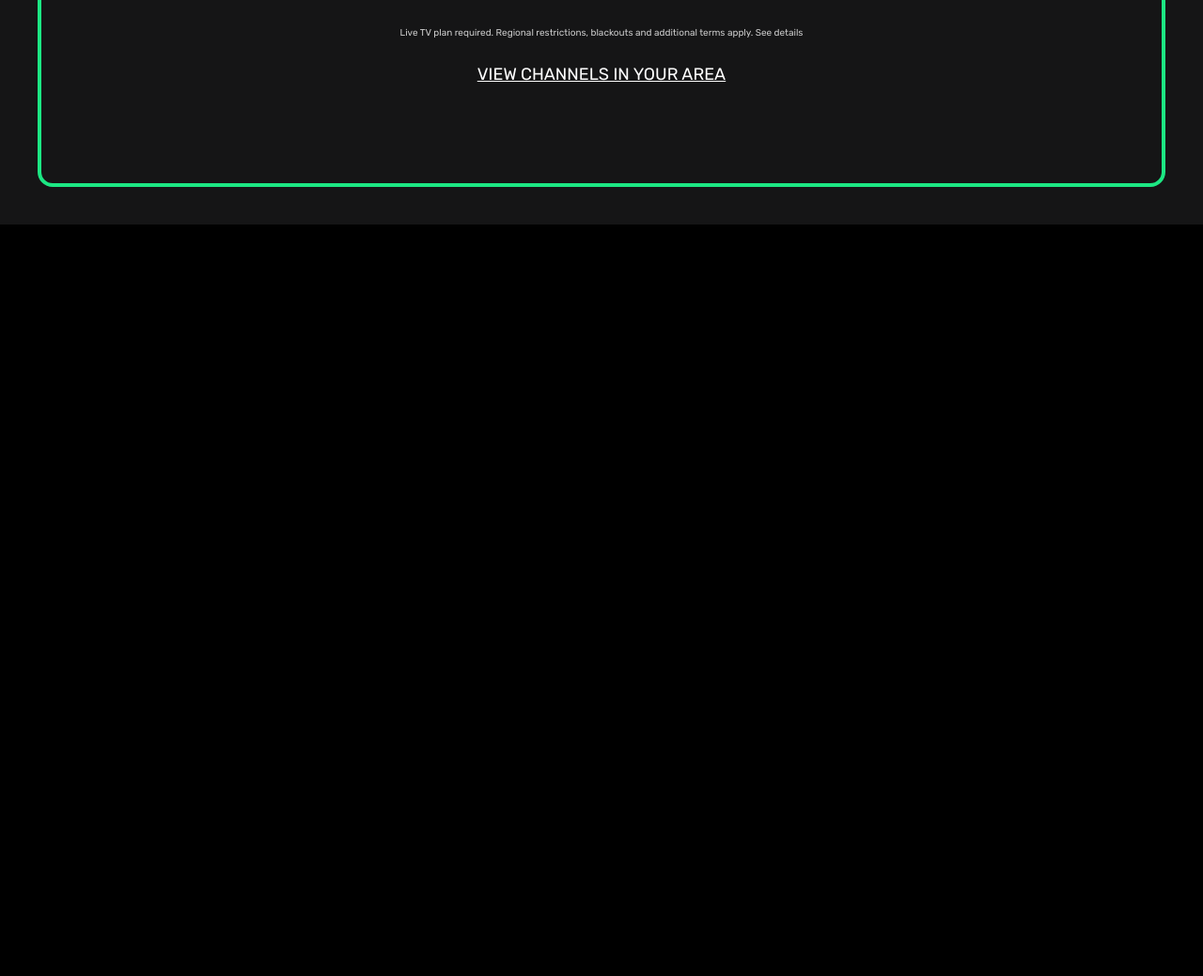
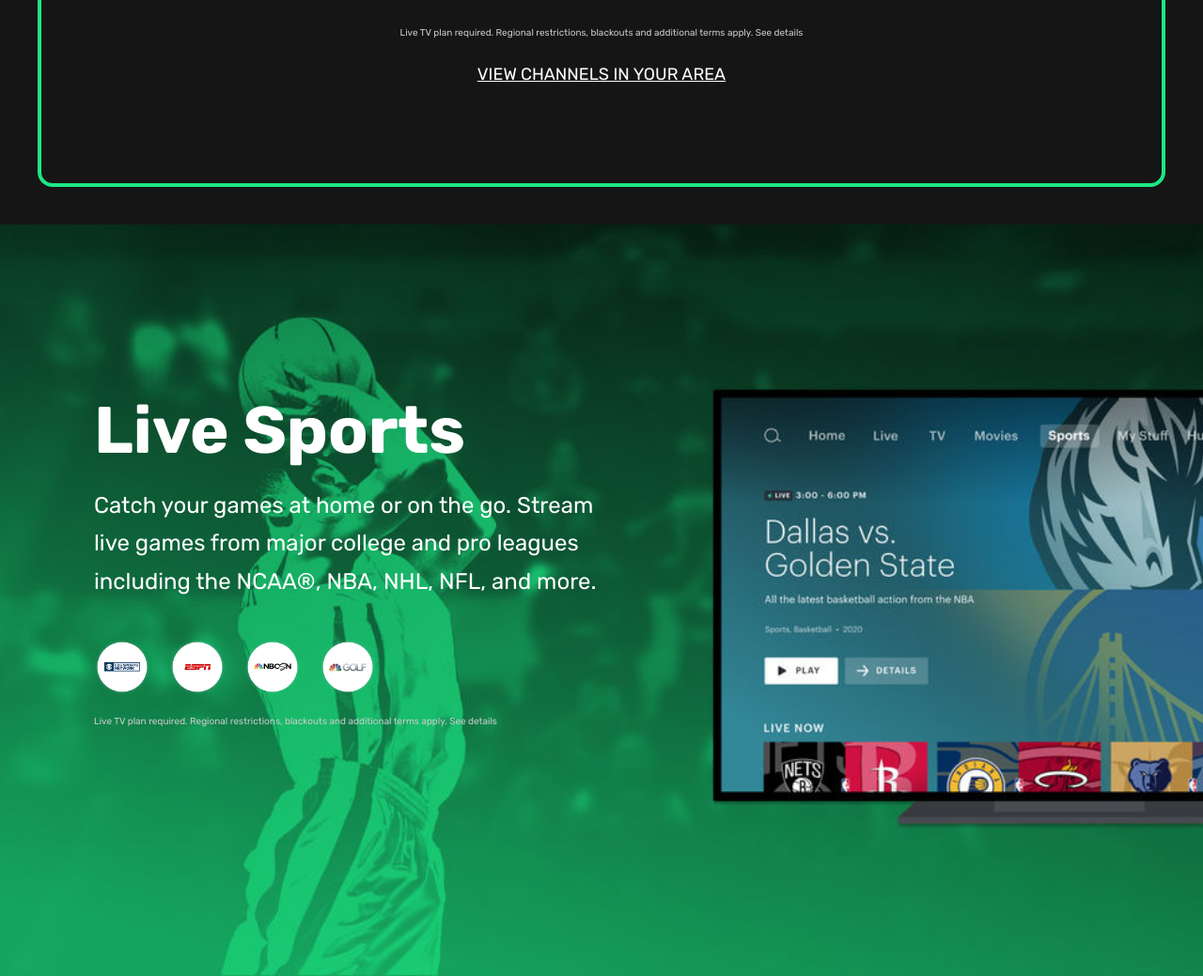
Before and after one commit to tichif/hulu-wevpage-clone, a plain HTML site: page index.html in a window 1280 px wide. Shown: the part 2004-3043 px from the top of the page at 94% size. Before the commit the page ends 2243 px from the top, so only its background shows below. Drawn offline with Linux system fonts and the light colour scheme.

Commit message:
Create the live-sports section

```diff
--- a/css/style.css
+++ b/css/style.css
@@ -265,6 +265,41 @@
   text-decoration: underline;
 }
 
+/* live-sports */
+.live-sports {
+  background: url('../images/live-sports.jpg') no-repeat center center/cover;
+  height: 800px;
+  position: relative;
+}
+
+.live-sports-content{
+  position: absolute;
+  top: 160px;
+  left: 100px;
+  max-width: 550px;
+}
+
+.live-sports-logos{
+  width: 300px;
+  margin-top: 40px;
+  display: flex;
+  align-items: center;
+  justify-content: space-between;
+}
+
+.live-sports-logos > div {
+  background: url('../images/network-logo-bg.png') no-repeat center center/cover;
+  height: 60px;
+  width: 60px;
+  display: flex;
+  justify-content: center;
+  align-items: center;
+}
+
+.live-sports-logos img {
+  width: 40px;
+}
+
 /* Media queries */
 @media(max-width:1100px){
   /* categories */
@@ -327,4 +362,15 @@
   .live .live-border{
     padding: 30px 10px;
   }
+
+  /* live-sports */
+  .live-sports{
+    background: url('../images/live-sports-small.jpg') no-repeat center center/cover;
+  }
+
+  .live-sports-content{
+    top: 30px;
+    left: 30px;
+    margin-top: 16px;
+  }
 }
--- a/index.html
+++ b/index.html
@@ -92,6 +92,30 @@
     </div>
   </section>
 
+  <section class="live-sports">
+    <div class="live-sports-content">
+      <div class="text-xl">Live Sports</div>
+      <div class="sub-text">Catch your games at home or on the go. Stream live games from major college and pro leagues
+        including the NCAA®, NBA, NHL, NFL, and more.</div>
+      <div class="live-sports-logos">
+        <div>
+          <img src="./images/live-sports-logo-1.png" alt="logo">
+        </div>
+        <div>
+          <img src="./images/live-sports-logo-2.png" alt="logo">
+        </div>
+        <div>
+          <img src="./images/live-sports-logo-3.svg" alt="logo">
+        </div>
+        <div>
+          <img src="./images/live-sports-logo-4.png" alt="logo">
+        </div>
+      </div>
+      <div class="legal-text">Live TV plan required. Regional restrictions, blackouts and additional terms apply. See
+        details</div>
+    </div>
+  </section>
+
 
   <script src="./js/app.js"></script>
 </body>
```
